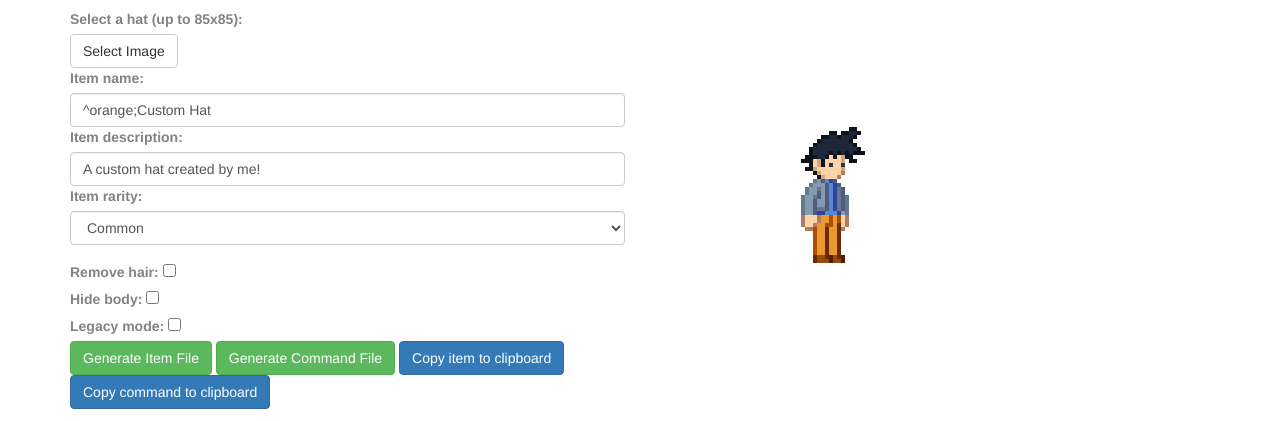
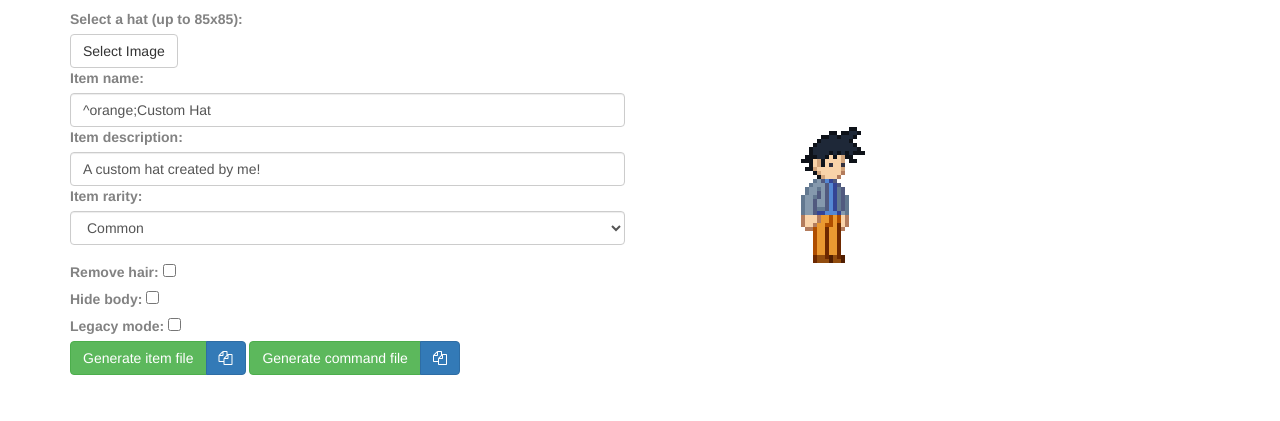
Before and after one commit to Silverfeelin/Starbound-Hatter, a plain HTML site: page index.html in a window 1280 px wide. Shown: the part 368-789 px from the top of the page. Drawn offline with Linux system fonts and the light colour scheme; files whose address does not match are found by name.

Commit message:
Better buttons 👀

```diff
--- a/index.html
+++ b/index.html
@@ -96,10 +96,14 @@
                   <input id="checkLegacy" type="checkbox">
                   <br>
                   <div class="form-group">
-                     <button id="btnPlainText" class="btn btn-success" title="Generates an item descriptor that can be imported using StarCheat.">Generate Item File</button>
-                     <button id="btnCommand" class="btn btn-success" title="Generates a /spawnitem command that can be executed in-game.">Generate Command File</button>
-                     <button id="btnFileClipboard" class="btn btn-primary">Copy item to clipboard</button>
-                     <button id="btnCommandClipboard" class="btn btn-primary">Copy command to clipboard</button>
+                     <div class="btn-group">
+                        <button id="btnPlainText" class="btn btn-success" title="Generates an item descriptor that can be imported using StarCheat.">Generate item file</button>
+                        <button id="btnFileClipboard" class="btn btn-primary" title="Copy to clipboard"><i class="fa fa-copy"></i></button>
+                     </div>
+                     <div class="btn-group">
+                        <button id="btnCommand" class="btn btn-success" title="Generates a /spawnitem command that can be executed in-game.">Generate command file</button>
+                        <button id="btnCommandClipboard" class="btn btn-primary" ><i class="fa fa-copy"></i></button>
+                     </div>
                   </div>
                </div>
                <div class="col-md-6">
```
